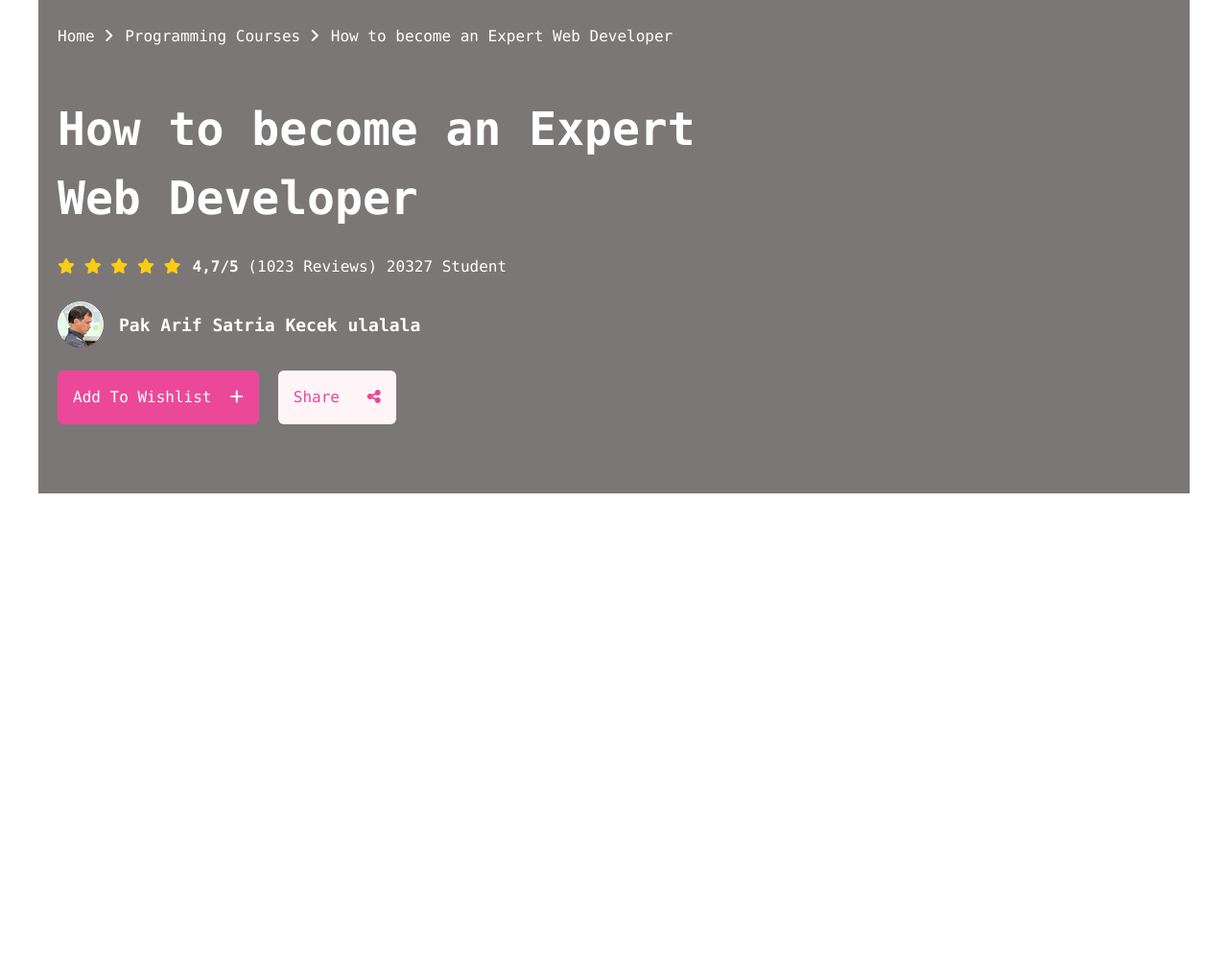
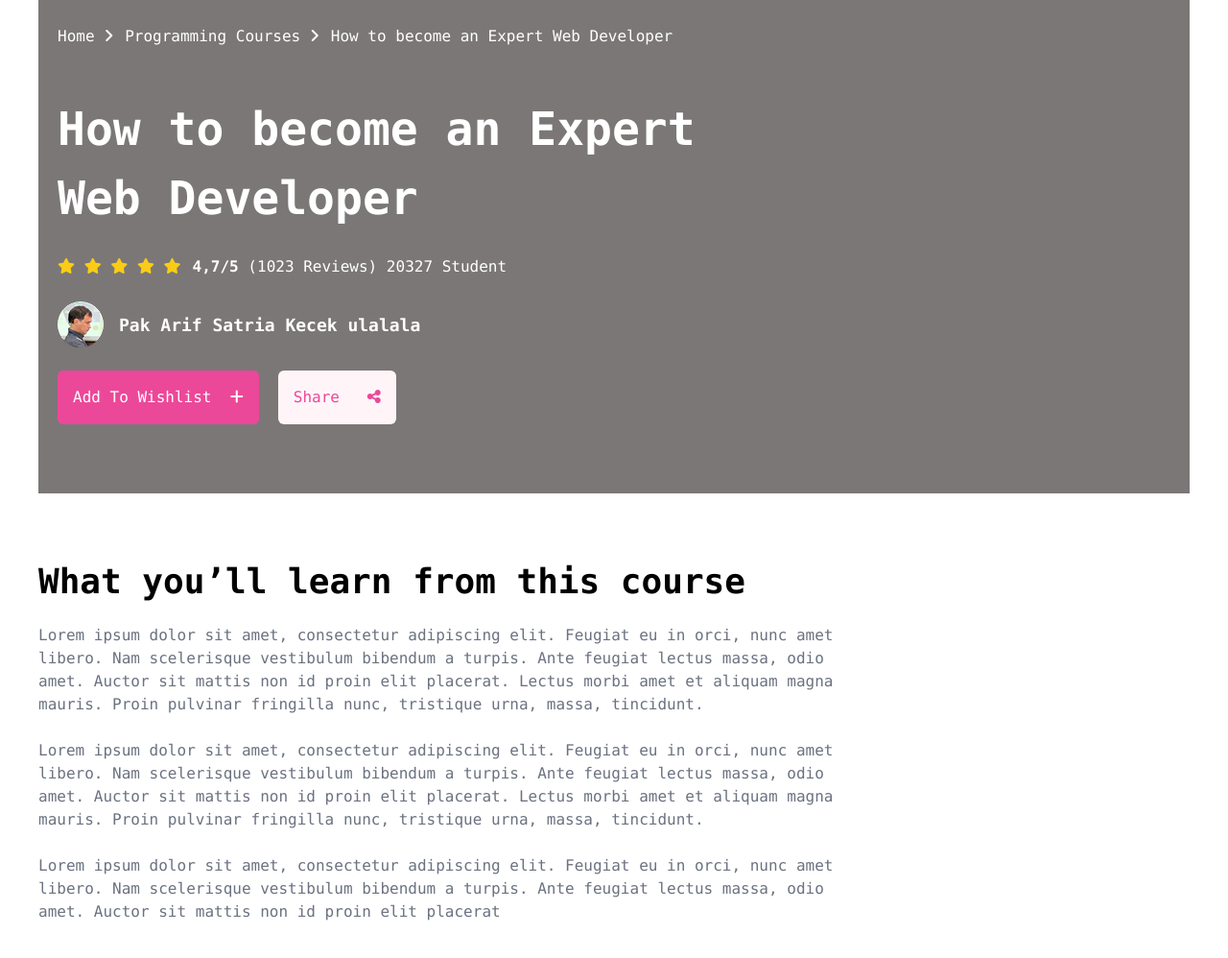
Before and after one commit to MarkMaximus/SuperProject, a website: page src/majid.html in a window 1280 px wide. Shown: the part 86-1084 px from the top of the page at 96% size. Before the commit the page ends 800 px from the top, so only its background shows below. Drawn offline with nearby package versions, Linux system fonts and the light colour scheme; files that its build step writes are made by us from their sources.

Commit message:
sec1 by majid

```diff
--- a/src/majid.html
+++ b/src/majid.html
@@ -52,7 +52,21 @@
             <button class="bg-pink-500 p-4 text-white rounded-md">Add To Wishlist &ensp;<i class="fa-solid fa-plus"></i></button>
             <button class="bg-[#FFF5F9] p-4 rounded-md text-pink-500">Share &ensp; <i class="fa-solid fa-share-nodes"></i></button>
         </div>
-    </nav>
+    </nav> <br><br><br>
+
+    <section>
+        <div>
+            <h2 class="text-4xl font-bold ">What you’ll learn from this course</h2> <br>
+            <p class="text-gray-500">Lorem ipsum dolor sit amet, consectetur adipiscing elit. Feugiat eu in orci, nunc amet <br> libero. Nam scelerisque vestibulum bibendum a turpis. Ante feugiat lectus massa, odio <br> amet. Auctor sit mattis non id proin elit placerat. Lectus morbi amet et aliquam magna <br> mauris. Proin pulvinar fringilla nunc, tristique urna, massa, tincidunt. </p><br>
+            <p class="text-gray-500">
+                Lorem ipsum dolor sit amet, consectetur adipiscing elit. Feugiat eu in orci, nunc amet <br> libero. Nam scelerisque vestibulum bibendum a turpis. Ante feugiat lectus massa, odio <br> amet. Auctor sit mattis non id proin elit placerat. Lectus morbi amet et aliquam magna <br> mauris. Proin pulvinar fringilla nunc, tristique urna, massa, tincidunt.
+            </p><br>
+            <p class="text-gray-500">
+                Lorem ipsum dolor sit amet, consectetur adipiscing elit. Feugiat eu in orci, nunc amet <br> libero. Nam scelerisque vestibulum bibendum a turpis. Ante feugiat lectus massa, odio <br> amet. Auctor sit mattis non id proin elit placerat
+            </p>
+        </div>
+    </section>
+    <br><br><br>
 </body>
 </html>
 <!-- npx tailwindcss -i ./src/input.css -o ./src/output.css --watch -->
```
